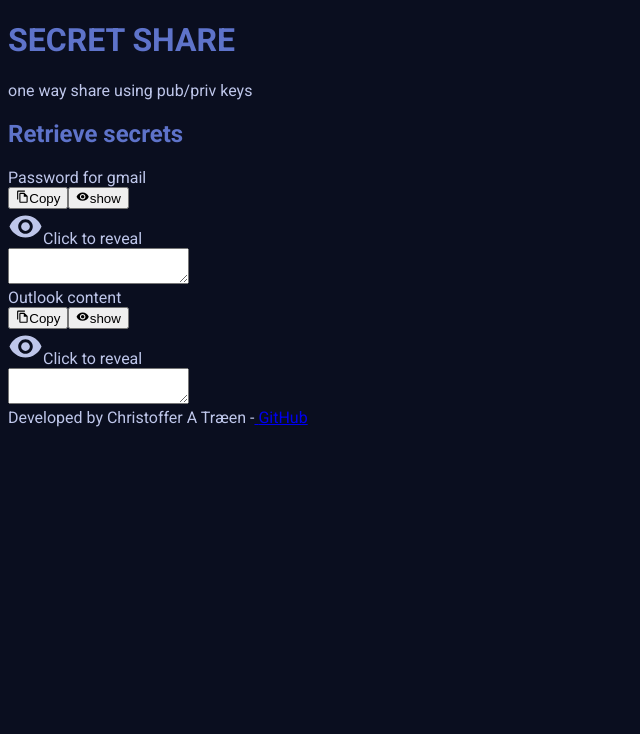
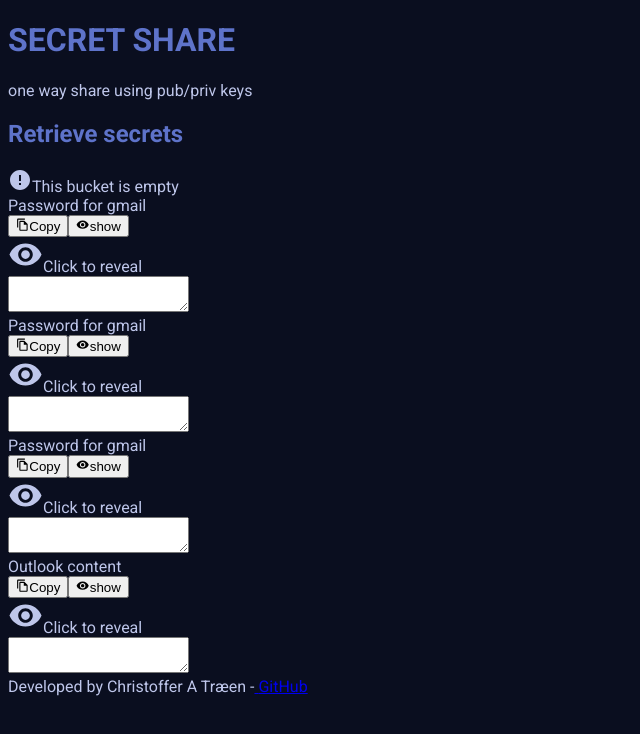
Before and after one commit to freshfish70/secret-share, a React (Vite) app in the folder frontend/: page /retrieve/1 in a window 1280 px wide. Shown: the top 734 px of the page, without its empty margins (0-640 px from the left). Built offline with nearby package versions, Linux system fonts and the light colour scheme.

Commit message:
Sample retrieve empty

```diff
--- a/frontend/src/views/RetrieveView.tsx
+++ b/frontend/src/views/RetrieveView.tsx
@@ -1,8 +1,10 @@
 import {
   EnhancedEncryptionRounded,
+  Error,
   EuroRounded,
   FileCopy,
   FileCopyOutlined,
+  Keyboard,
   PanoramaFishEye,
   RemoveRedEye,
   RemoveRedEyeOutlined
@@ -21,6 +23,14 @@ export default function RetrieveView() {
       content: 'eqjheqh khjqe khqwke hqwkehqkwheqwkjhckjhqkjhwerkhwervkjkwerv'
     },
     {
+      title: 'Password for gmail',
+      content: 'eqjheqh khjqe khqwke '
+    },
+    {
+      title: 'Password for gmail',
+      content: 'eqjheqh khjqe khqwke '
+    },
+    {
       title: 'Outlook content ',
       content: 'qkleq lkjeql kjeqlkjweljtkergk l;dbkl'
     }
@@ -29,8 +39,23 @@ export default function RetrieveView() {
     <ContentBox>
       <div className='min-w-full'>
         <h2>Retrieve secrets</h2>
+        <section className='my-3'>
+          <div className='min-w-full min-h-full relative transition-all overflow-hidden'>
+            <div
+              className={`animate-pulse min-w-full min-h-full absolute flex flex-col justify-center items-center text-yellow-500 transition-all`}
+            >
+              <Error className='' />
+              <span className='text-xs'>This bucket is empty</span>
+            </div>
+            <div
+              className={`${
+                true ? 'text-opacity-0' : 'text-opacity-100'
+              } transition-all min-w-full rounded-md h-28 bg-chambray-900 text-chambray-200 p-3 text-xs bg-opacity-30 focus:outline-none shadow-lg placeholder-chambray-600`}
+            ></div>
+          </div>
+        </section>
         {secrets.map((s, i) => {
-          return <SecretRevealer title={s.title} content={s.content} />
+          return <SecretRevealer key={i} title={s.title} content={s.content} />
         })}
       </div>
     </ContentBox>
```
